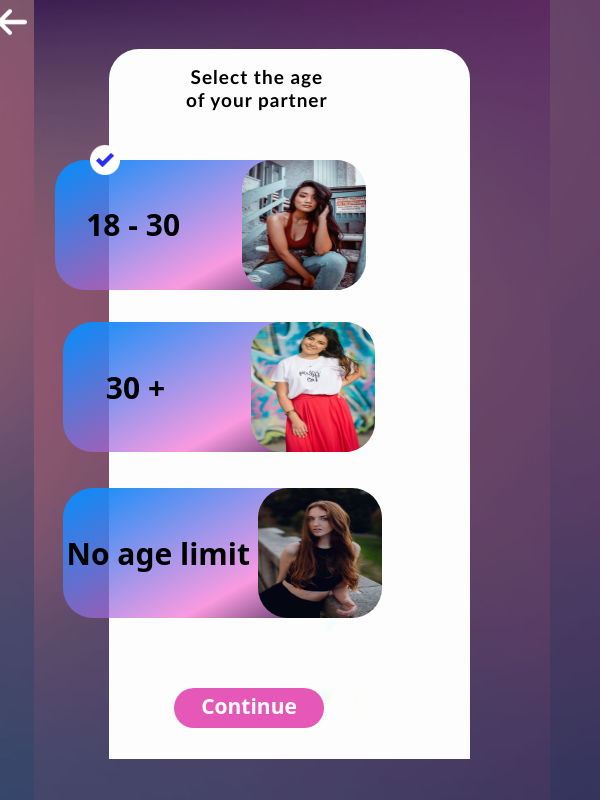
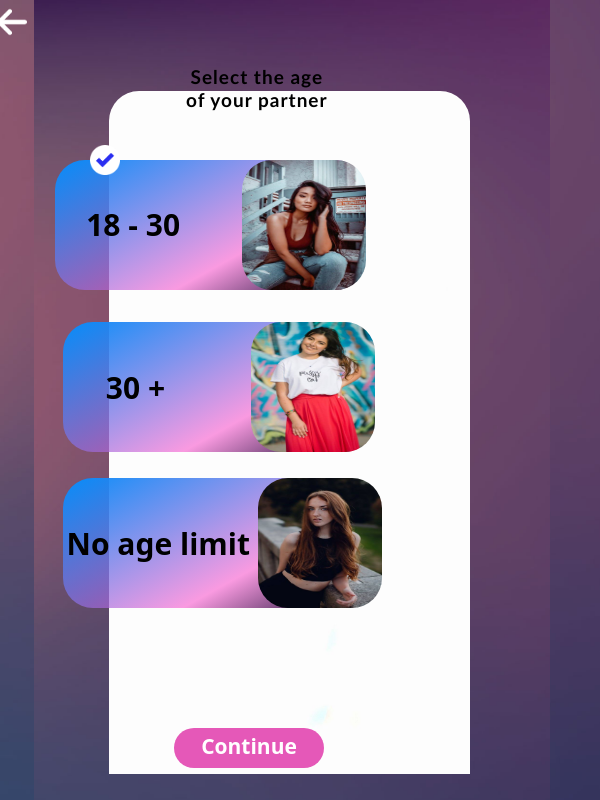
Before and after one commit to lovebaate/lovebaate.github.io, a plain HTML site: page age.html in a window 600 px wide. Shown: the top 800 px of the page. Drawn offline with nearby package versions, Linux system fonts and the light colour scheme.

Commit message:
height chenge

```diff
--- a/Home-screen.css
+++ b/Home-screen.css
@@ -81,7 +81,7 @@ body {
     }
 
     .my-start {
-        height: 40px;
+        height: 50px;
         width: 175px;
         position: absolute;
         bottom: 17%;
--- a/age.css
+++ b/age.css
@@ -249,11 +249,11 @@ body {
         }
 
         .backgroundimg{
-            height: 710px;
+            height: 683px;
             width: 361px;
             margin-left: -4%;
             border-radius: 30px;
-            margin-top: -205%;
+            margin-top: -197%;
             background-size: cover;
             background-position: center;
             align-items: center;
@@ -361,7 +361,7 @@ body {
             display: block;
             justify-content: flex-start;
             left: 4%;
-            margin-top: 7%;
+            margin-top: 5%;
             position: relative;
         }
 
@@ -388,7 +388,7 @@ body {
             height: 40px;
             width: 150px;
             position: absolute;
-            bottom: 9%;
+            bottom: 4%;
             left: 29%;
             align-items: center;
             background-color:  #e558b8;
```
